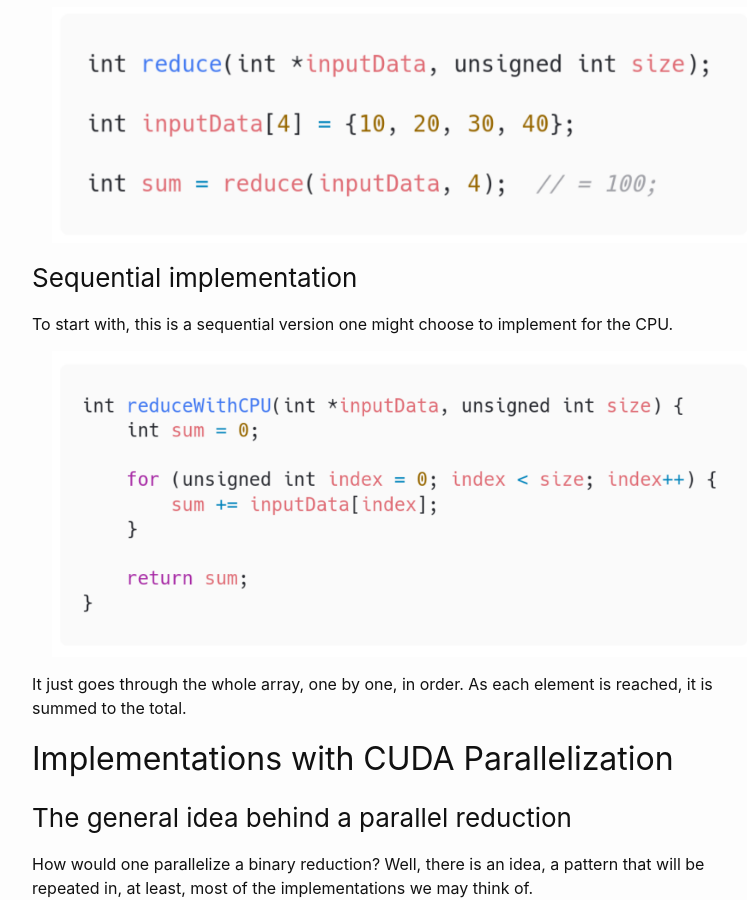
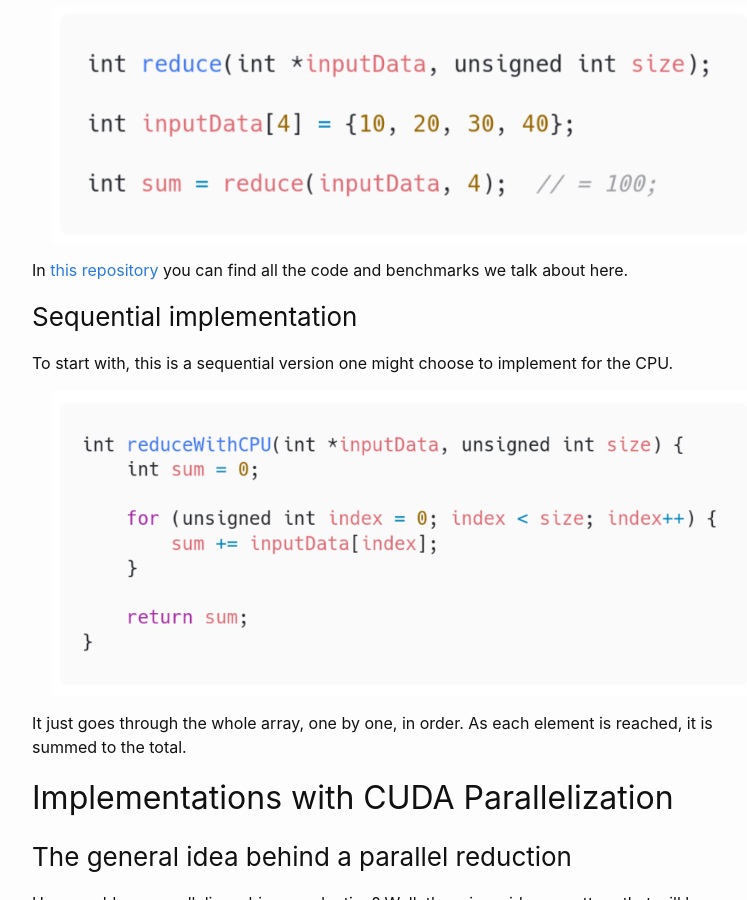
Before and after one commit to eryxcoop/eryxcoop.github.io, a Jekyll site: the page built from _posts/2024-11-27-Parallel-Programming-with-CUDA-Parallel-programs-optimized-for-GPU.md, in a window 1280 px wide and 900 px high, scrolled down 5318 px. Shown: the whole window, without its empty margins (238-985 px from the left). Built offline with Jekyll 4.4.1, drawn with Linux system fonts in a browser that asks for light colours.

Commit message:
Add link to repository in relevant section in the post "Parallel Programming with CUDA"

```diff
--- a/_posts/2024-11-27-Parallel-Programming-with-CUDA-Parallel-programs-optimized-for-GPU.md
+++ b/_posts/2024-11-27-Parallel-Programming-with-CUDA-Parallel-programs-optimized-for-GPU.md
@@ -120,6 +120,8 @@ This becomes increasingly interesting as we scale the array to bigger sizes.
 <p style="text-align: center">
 <img src="/assets/img/parallel-programming-cuda/binary-reduction-signature-and-usage.png" alt="Binary reduction usage" width=700 />
 </p>
+
+In [this repository](https://github.com/jarnesino/cuda-reduction-optimization) you can find all the code and benchmarks we talk about here.
 
 ### Sequential implementation
 
```
